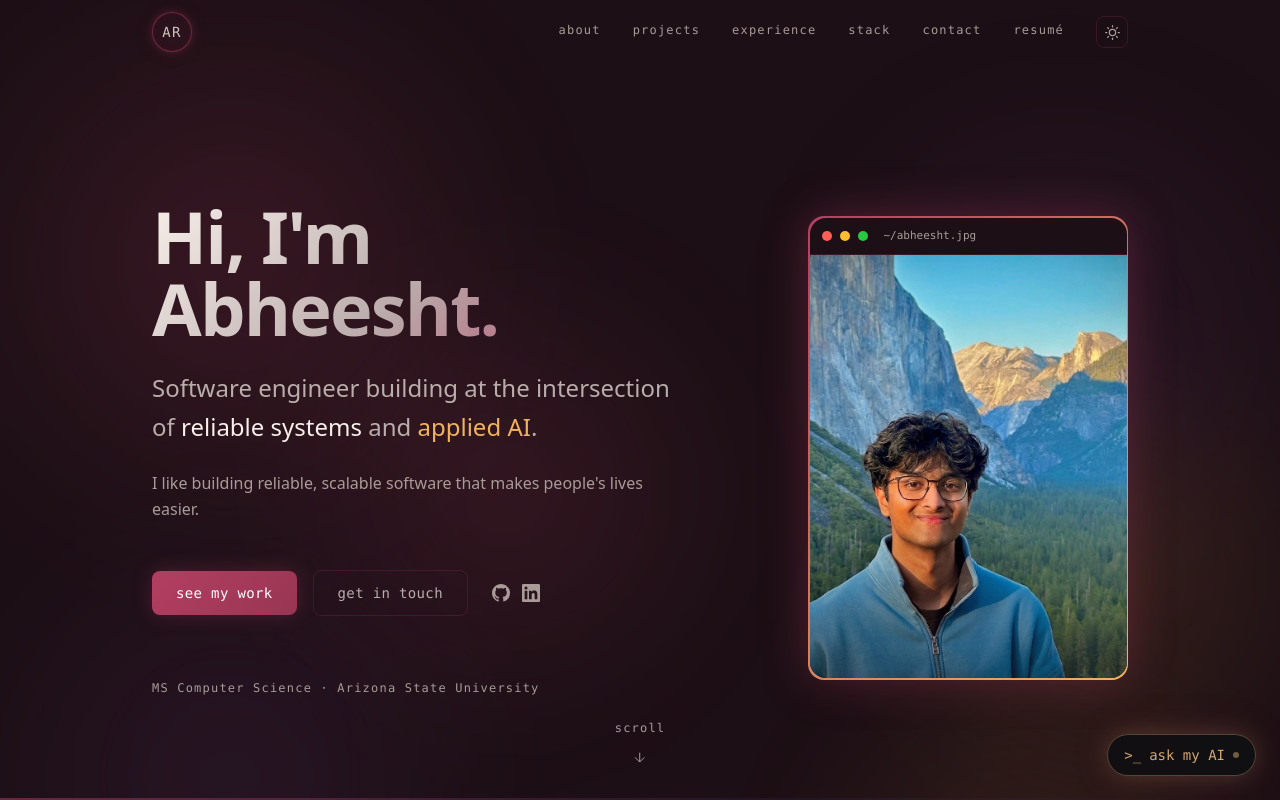
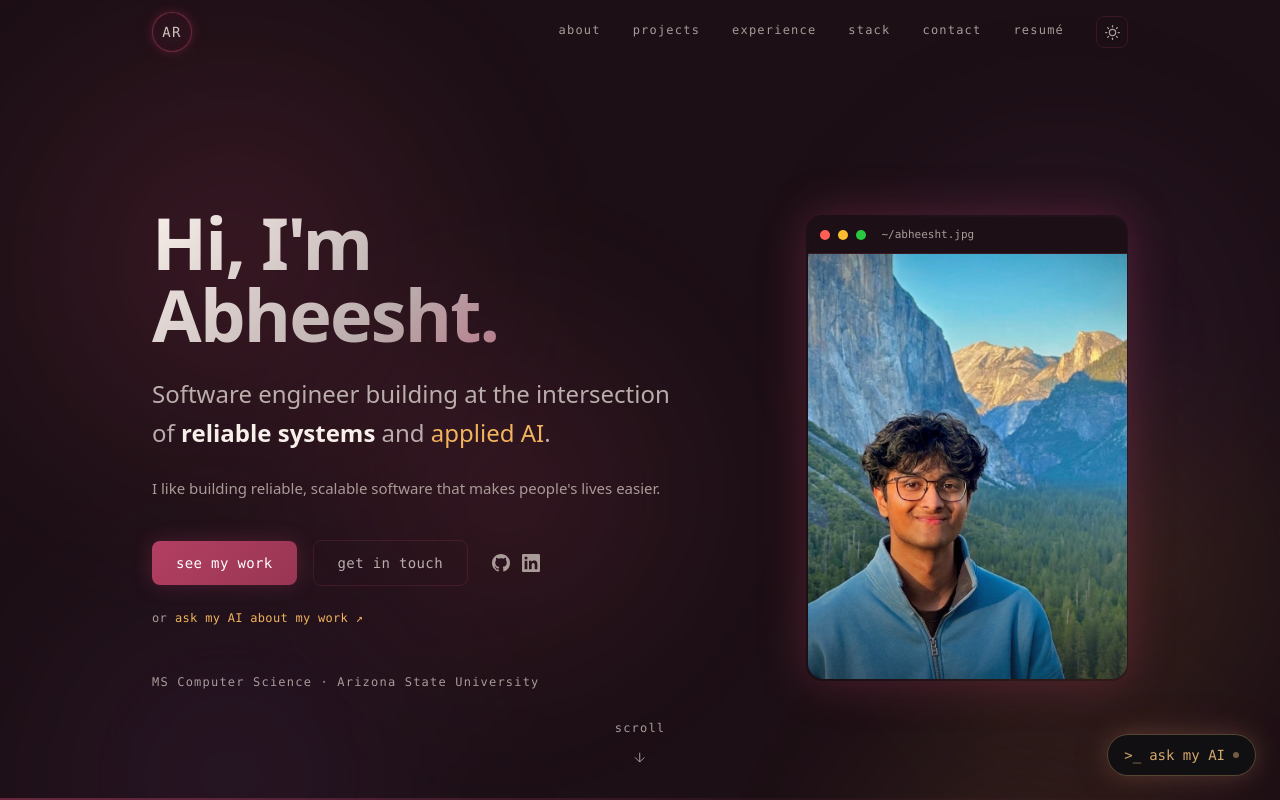
Before and after one commit to abheeshtroy/abheesht-portfolio, a Next.js app: page / in a window 1280 px wide. Shown: the top 800 px of the page. Built offline with nearby package versions, Linux system fonts and the light colour scheme.

Commit message:
hero redesign, burgundy dark theme, animations, typewriter, AI widget prompt

```diff
--- a/app/layout.tsx
+++ b/app/layout.tsx
@@ -9,6 +9,7 @@ const inter = Inter({
   subsets: ["latin"],
   variable: "--font-inter",
 });
+
 
 export const metadata: Metadata = {
   title: "Abheesht Roy",
--- a/components/sections/About.tsx
+++ b/components/sections/About.tsx
@@ -26,10 +26,10 @@ export default function About() {
             </p>
           </motion.div>
           <motion.h2
-            initial={{ opacity: 0, y: 60 }}
-            whileInView={{ opacity: 1, y: 0 }}
+            initial={{ y: "100%", opacity: 0 }}
+            whileInView={{ y: 0, opacity: 1 }}
             viewport={{ once: true, margin: "-40px" }}
-            transition={{ duration: 0.8, delay: 0.15, ease: [0.22, 1, 0.36, 1] }}
+            transition={{ duration: 0.6, delay: 0.15, ease: [0.22, 1, 0.36, 1] }}
             className="text-3xl font-semibold pl-9"
             style={{ color: "var(--text-primary)" }}
           >
--- a/components/sections/Experience.tsx
+++ b/components/sections/Experience.tsx
@@ -995,10 +995,10 @@ export default function Experience() {
             </p>
           </motion.div>
           <motion.h2
-            initial={{ opacity: 0, y: 60 }}
-            whileInView={{ opacity: 1, y: 0 }}
+            initial={{ y: "100%", opacity: 0 }}
+            whileInView={{ y: 0, opacity: 1 }}
             viewport={{ once: true, margin: "-40px" }}
-            transition={{ duration: 0.8, delay: 0.15, ease: [0.22, 1, 0.36, 1] }}
+            transition={{ duration: 0.6, delay: 0.15, ease: [0.22, 1, 0.36, 1] }}
             className="text-3xl font-semibold pl-9" style={{ color: "var(--text-primary)" }}
           >
             Where I&apos;ve been
--- a/components/sections/Hero.tsx
+++ b/components/sections/Hero.tsx
@@ -1,10 +1,61 @@
 "use client";
 
 import { motion } from "framer-motion";
+import { useState, useEffect } from "react";
 import Image from "next/image";
 import SectionOrbs from "@/components/SectionOrbs";
 
+type Segment = { text: string; style?: React.CSSProperties; className?: string };
+
+function Typewriter({ segments, delay = 0, speed = 16, onDone }: { segments: Segment[]; delay?: number; speed?: number; onDone?: () => void }) {
+  const fullText = segments.map(s => s.text).join("");
+  const [charCount, setCharCount] = useState(0);
+  const [started, setStarted] = useState(false);
+  const [done, setDone] = useState(false);
+
+  useEffect(() => {
+    const timeout = setTimeout(() => setStarted(true), delay);
+    return () => clearTimeout(timeout);
+  }, [delay]);
+
+  useEffect(() => {
+    if (!started) return;
+    if (charCount >= fullText.length) {
+      if (!done) { setDone(true); if (onDone) onDone(); }
+      return;
+    }
+    const timeout = setTimeout(() => setCharCount(c => c + 1), speed);
+    return () => clearTimeout(timeout);
+  }, [started, charCount, fullText.length, speed, onDone, done]);
+
+  let remaining = charCount;
+  const rendered = segments.map((seg, i) => {
+    if (remaining <= 0) return null;
+    const show = seg.text.slice(0, remaining);
+    remaining -= show.length;
+    return <span key={i} style={seg.style} className={seg.className}>{show}</span>;
+  });
+
+  return (
+    <span>
+      {rendered}
+      <span
+        className="inline-block w-[3px] ml-[2px] rounded-[1px]"
+        style={{
+          height: "1em",
+          verticalAlign: "-0.15em",
+          background: done ? "var(--indigo)" : "var(--text-primary)",
+          animation: "terminal-blink 1s step-end infinite",
+          opacity: started ? 1 : 0,
+        }}
+      />
+    </span>
+  );
+}
+
 export default function Hero() {
+  const [typingDone, setTypingDone] = useState(false);
+
   return (
     <section className="relative min-h-screen flex items-center justify-center overflow-hidden isolate">
       <SectionOrbs />
@@ -19,17 +70,40 @@ export default function Hero() {
             transition={{ duration: 0.6, delay: 0.15, ease: "easeOut" }}
             className="hidden md:flex order-1 md:order-2 mb-10 md:mb-0 justify-center md:justify-end"
           >
-            <div
-              className="hidden md:block relative rounded-2xl p-[1.5px]"
-              style={{
-                width: "320px",
-                background: "linear-gradient(135deg, var(--indigo), var(--cyan))",
-                boxShadow: "0 0 45px color-mix(in srgb, var(--indigo) 35%, transparent)",
-              }}
-            >
-              <div
+            <div className="hidden md:block relative" style={{ width: "322px" }}>
+              <svg
+                className="absolute inset-0 w-full h-full"
+                style={{ zIndex: 2, pointerEvents: "none" }}
+              >
+                <defs>
+                  <linearGradient id="frame-grad" x1="0%" y1="0%" x2="100%" y2="100%">
+                    <stop offset="0%" stopColor="var(--indigo)" />
+                    <stop offset="100%" stopColor="var(--cyan)" />
+                  </linearGradient>
+                </defs>
+                <rect
+                  x="1" y="1"
+                  width="calc(100% - 2px)" height="calc(100% - 2px)"
+                  rx="16" ry="16"
+                  fill="none"
+                  stroke="url(#frame-grad)"
+                  strokeWidth="2"
+                  className="photo-frame-stroke"
+                />
+              </svg>
+              <motion.div
+                initial={{ opacity: 0 }}
+                animate={{ opacity: 1 }}
+                transition={{ delay: 1.6, duration: 0.8 }}
+                className="absolute inset-0 rounded-2xl"
+                style={{ boxShadow: "0 0 45px color-mix(in srgb, var(--indigo) 35%, transparent)", zIndex: 1 }}
+              />
+              <motion.div
+                initial={{ opacity: 0 }}
+                animate={{ opacity: 1 }}
+                transition={{ delay: 0.8, duration: 0.6 }}
                 className="relative rounded-2xl overflow-hidden"
-                style={{ background: "var(--surface)" }}
+                style={{ background: "var(--surface)", margin: "1.5px" }}
               >
                 <div
                   className="flex items-center gap-2 px-3 py-2.5"
@@ -57,7 +131,7 @@ export default function Hero() {
                     style={{ background: "linear-gradient(180deg, transparent 55%, var(--photo-fade) 100%)" }}
                   />
                 </div>
-              </div>
+              </motion.div>
             </div>
           </motion.div>
 
@@ -68,8 +142,9 @@ export default function Hero() {
               initial={{ opacity: 0, y: 24 }}
               animate={{ opacity: 1, y: 0 }}
               transition={{ duration: 0.6, delay: 0.2 }}
-              className="text-6xl md:text-7xl font-bold tracking-tight mb-6"
+              className="text-6xl md:text-[72px] font-bold tracking-tight mb-6"
               style={{
+                fontWeight: 700,
                 background: "linear-gradient(135deg, var(--text-primary) 0%, var(--text-secondary) 50%, var(--indigo) 100%)",
                 WebkitBackgroundClip: "text",
                 WebkitTextFillColor: "transparent",
@@ -80,33 +155,43 @@ export default function Hero() {
             </motion.h1>
 
             <motion.p
-              initial={{ opacity: 0, y: 24 }}
-              animate={{ opacity: 1, y: 0 }}
-              transition={{ duration: 0.6, delay: 0.35 }}
-              className="text-xl md:text-2xl max-w-2xl mb-6 leading-relaxed"
+              initial={{ opacity: 0 }}
+              animate={{ opacity: 1 }}
+              transition={{ duration: 0.3, delay: 0.6 }}
+              className="text-xl md:text-[24px] max-w-2xl mb-6 leading-relaxed"
               style={{ color: "var(--text-secondary)" }}
             >
-              Software engineer building at the intersection of{" "}
-              <span style={{ color: "var(--text-primary)" }}>reliable systems</span> and{" "}
-              <span style={{ color: "var(--cyan)" }}>applied AI</span>.
+              <Typewriter
+                segments={[
+                  { text: "Software engineer building at the intersection of " },
+                  { text: "reliable systems", style: { color: "var(--text-primary)", fontWeight: 600 } },
+                  { text: " and " },
+                  { text: "applied AI", style: { color: "var(--cyan)" } },
+                  { text: "." },
+                ]}
+                delay={800}
+                speed={16}
+                onDone={() => setTypingDone(true)}
+              />
             </motion.p>
 
             <motion.p
-              initial={{ opacity: 0, y: 24 }}
-              animate={{ opacity: 1, y: 0 }}
-              transition={{ duration: 0.6, delay: 0.45 }}
-              className="text-base max-w-xl mb-12 leading-relaxed"
-              style={{ color: "var(--text-muted)" }}
+              initial={{ opacity: 0, y: 12 }}
+              animate={typingDone ? { opacity: 1, y: 0 } : {}}
+              transition={{ duration: 0.4 }}
+              className="text-sm md:text-[15px] max-w-xl mb-10 leading-relaxed"
+              style={{ color: "var(--text-muted)", opacity: 0 }}
             >
               I like building reliable, scalable software that makes
-              people&#39;s lives easier.
+              people&apos;s lives easier.
             </motion.p>
 
             <motion.div
-              initial={{ opacity: 0, y: 24 }}
-              animate={{ opacity: 1, y: 0 }}
-              transition={{ duration: 0.6, delay: 0.55 }}
-              className="flex items-center gap-4"
+              initial={{ opacity: 0, y: 12 }}
+              animate={typingDone ? { opacity: 1, y: 0 } : {}}
+              transition={{ duration: 0.4, delay: 0.15 }}
+              className="flex flex-wrap items-center gap-4"
+              style={{ opacity: 0 }}
             >
               <a
                 href="#about"
@@ -172,12 +257,27 @@ export default function Hero() {
               </div>
             </motion.div>
 
+            {/* AI widget prompt */}
+            <motion.button
+              initial={{ opacity: 0 }}
+              animate={typingDone ? { opacity: 1 } : {}}
+              transition={{ duration: 0.4, delay: 0.4 }}
+              onClick={() => window.dispatchEvent(new CustomEvent("open-chat"))}
+              data-cursor-snap
+              className="mt-6 font-mono text-xs tracking-wide transition-colors duration-200 cursor-pointer flex items-center gap-2"
+              style={{ color: "var(--cyan)", opacity: 0, background: "none", border: "none", padding: 0 }}
+              onMouseEnter={(e) => { (e.currentTarget as HTMLElement).style.opacity = "0.7"; }}
+              onMouseLeave={(e) => { (e.currentTarget as HTMLElement).style.opacity = "1"; }}
+            >
+              <span style={{ color: "var(--text-muted)" }}>or</span> ask my AI about my work ↗
+            </motion.button>
+
             <motion.p
               initial={{ opacity: 0 }}
-              animate={{ opacity: 1 }}
-              transition={{ duration: 0.6, delay: 0.7 }}
-              className="mt-16 font-mono text-xs tracking-widest"
-              style={{ color: "var(--text-muted)" }}
+              animate={typingDone ? { opacity: 1 } : {}}
+              transition={{ duration: 0.4, delay: 0.5 }}
+              className="mt-12 font-mono text-xs tracking-widest"
+              style={{ color: "var(--text-muted)", opacity: 0 }}
             >
               MS Computer Science · Arizona State University
             </motion.p>
@@ -189,13 +289,12 @@ export default function Hero() {
       {/* Scroll indicator */}
       <motion.div
         initial={{ opacity: 0 }}
-        animate={{ opacity: 1 }}
-        transition={{ duration: 0.6, delay: 1.1 }}
+        animate={typingDone ? { opacity: 1 } : {}}
+        transition={{ duration: 0.6, delay: 0.6 }}
         className="absolute bottom-10 left-1/2 -translate-x-1/2 hidden sm:flex flex-col items-center gap-2"
+        style={{ opacity: 0 }}
       >
-        <span className="font-mono text-xs tracking-widest" style={{ color: "var(--text-muted)" }}>
-          scroll
-        </span>
+        <span className="font-mono text-xs tracking-widest" style={{ color: "var(--text-muted)" }}>scroll</span>
         <motion.div
           animate={{ y: [0, 6, 0] }}
           transition={{ duration: 1.5, repeat: Infinity, ease: "easeInOut" }}
@@ -212,7 +311,7 @@ export default function Hero() {
       <div className="absolute bottom-0 left-0 right-0 pointer-events-none" style={{ zIndex: 10 }}>
         <div style={{
           height: "2px",
-          background: "linear-gradient(90deg, var(--indigo) 0%, rgba(99,102,241,0.15) 60%, transparent 100%)",
+          background: "linear-gradient(90deg, var(--indigo) 0%, color-mix(in srgb, var(--indigo) 15%, transparent) 60%, transparent 100%)",
           opacity: 0.5,
         }} />
       </div>
--- a/components/sections/Projects.tsx
+++ b/components/sections/Projects.tsx
@@ -65,10 +65,10 @@ export default function Projects() {
             </p>
           </motion.div>
           <motion.h2
-            initial={{ opacity: 0, y: 60 }}
-            whileInView={{ opacity: 1, y: 0 }}
+            initial={{ y: "100%", opacity: 0 }}
+            whileInView={{ y: 0, opacity: 1 }}
             viewport={{ once: true, margin: "-40px" }}
-            transition={{ duration: 0.8, delay: 0.15, ease: [0.22, 1, 0.36, 1] }}
+            transition={{ duration: 0.6, delay: 0.15, ease: [0.22, 1, 0.36, 1] }}
             className="text-3xl font-semibold text-[var(--text-primary)] pl-9"
           >
             Things I&apos;ve built
--- a/components/sections/TechStack.tsx
+++ b/components/sections/TechStack.tsx
@@ -276,10 +276,10 @@ export default function TechStack() {
             </p>
           </motion.div>
           <motion.h2
-            initial={{ opacity: 0, y: 60 }}
-            whileInView={{ opacity: 1, y: 0 }}
+            initial={{ y: "100%", opacity: 0 }}
+            whileInView={{ y: 0, opacity: 1 }}
             viewport={{ once: true, margin: "-40px" }}
-            transition={{ duration: 0.8, delay: 0.15, ease: [0.22, 1, 0.36, 1] }}
+            transition={{ duration: 0.6, delay: 0.15, ease: [0.22, 1, 0.36, 1] }}
             className="text-3xl font-semibold pl-9"
             style={{ color: "var(--text-primary)" }}
           >
```
Also changed, not shown: app/globals.css (+43 -0 lines), components/CursorGlow.tsx (+28 -0 lines), components/sections/Nav.tsx (+20 -0 lines).
